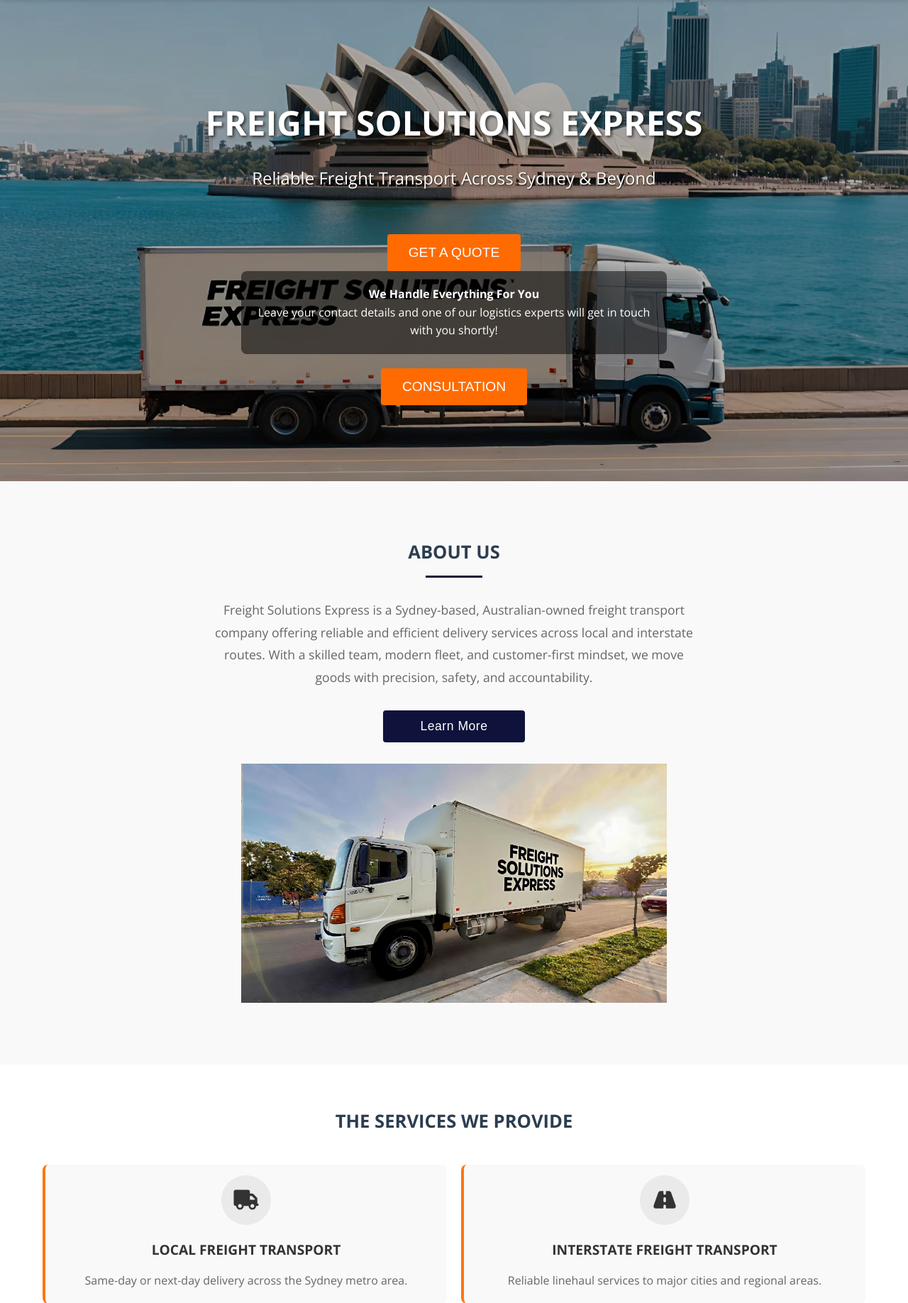
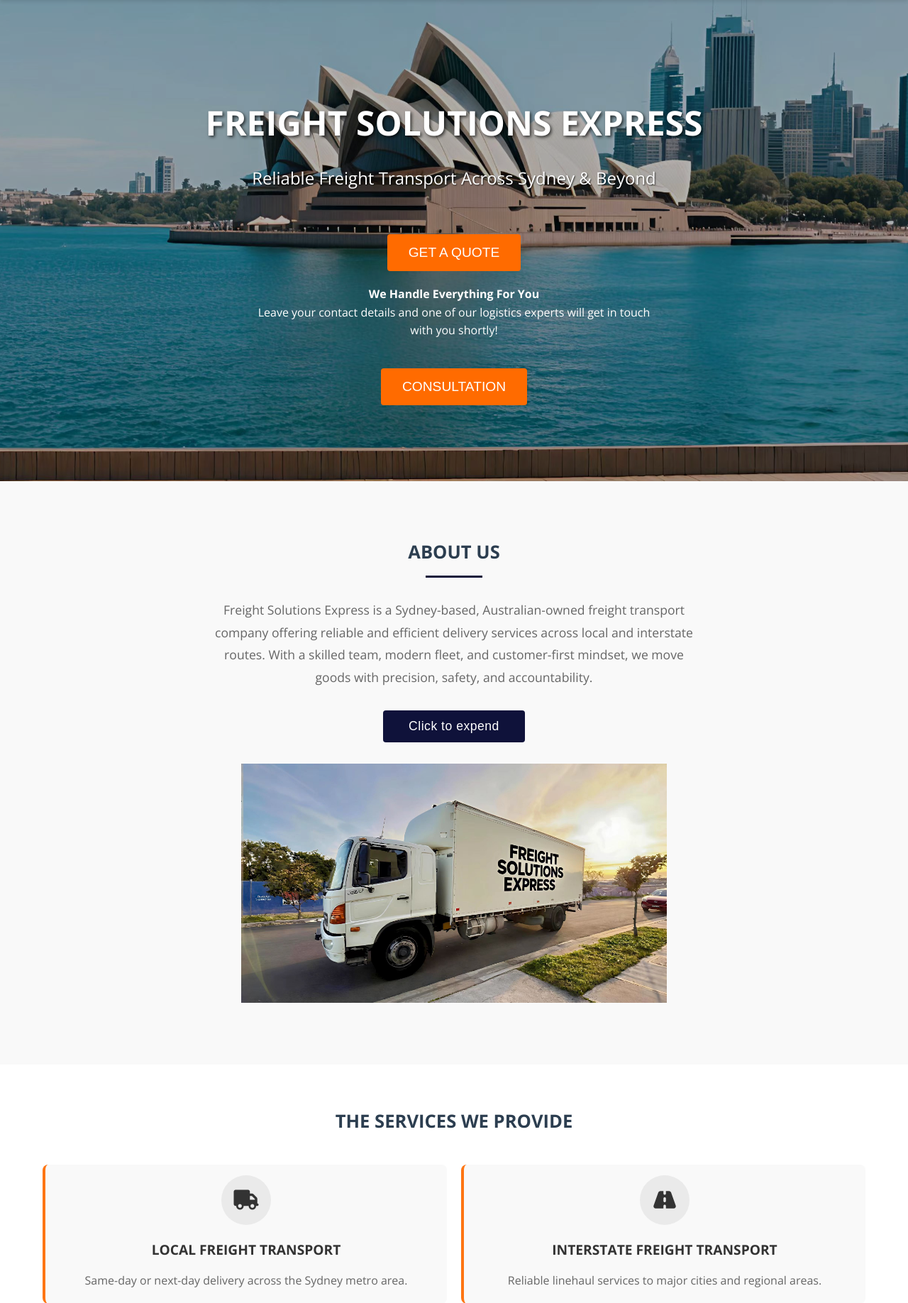
Before and after one commit to yanmian123/FREIGHT-SOLUTIONS-EXPRESS, a Django app: page / in a window 1280 px wide. Shown: the part 122-1958 px from the top of the page at 71% size. Run offline with Django 5.2, Linux system fonts and the light colour scheme; some libraries are stand-ins or nearby versions.

Commit message:
修改表单框，更新图片

```diff
--- a/main/templates/index.html
+++ b/main/templates/index.html
@@ -16,6 +16,15 @@
     <!-- 引入样式 -->
     <link rel="stylesheet" href="{% static 'css/style.css' %}">
     <!-- 懒加载库 -->
+<style>
+    html {
+        background-image: url("{% static 'images/hero_.jpg' %}");
+        background-size: cover;
+        background-position: center;
+        background-attachment: fixed;
+        background-repeat: no-repeat;
+    }
+</style>
     <script src="https://cdnjs.cloudflare.com/ajax/libs/lazysizes/5.3.2/lazysizes.min.js"></script>
 
         {% comment %} <!-- 在head标签内添加 -->
@@ -253,7 +262,7 @@
              With a skilled team, modern fleet, and customer-first mindset, we move goods with precision, safety, and accountability.</p>
 
         <!-- 新增：展开/收起按钮 -->
-        <button class="about-toggle">Learn More</button>
+        <button class="about-toggle">Click to expend</button>
         {% comment %} <img src="static\images\truck2.jpg" alt="图片描述" width="364px" height="258px"> {% endcomment %}
         <div class="about-image">
         <!-- 注意：src 替换为你的实际图片路径 -->
--- a/main/views.py
+++ b/main/views.py
@@ -64,7 +64,7 @@
 
 from django.shortcuts import render
 from django.core.mail import send_mail, BadHeaderError
-from django.http import HttpResponse
+from django.http import HttpResponse, JsonResponse
 from .forms import ContactForm, QuickInquiryForm
 
 def index(request):
@@ -119,13 +119,30 @@ def index(request):
                     ['freightsol.express@gmail.com'],
                     fail_silently=False,
                 )
-                return HttpResponse('<script>alert("Request submitted successfully! We\'ll contact you shortly."); window.history.back();</script>')
+            #     return HttpResponse('<script>alert("Request submitted successfully! We\'ll contact you shortly."); window.history.back();</script>')
+            # except BadHeaderError:
+            #     return HttpResponse("Invalid header found.")
+            # except Exception as e:
+            #     print(f"Email error: {str(e)}")
+            #     return HttpResponse('<script>alert("Your request was received, but we couldn\'t send the email. Please contact us directly."); window.history.back();</script>')
+                # 返回成功JSON响应
+                return JsonResponse({
+                    'status': 'success',
+                    'message': 'Request submitted successfully! We\'ll contact you shortly.'
+                })
+
             except BadHeaderError:
-                return HttpResponse("Invalid header found.")
+                return JsonResponse({
+                    'status': 'error',
+                    'message': 'Invalid header found. Please try again.'
+                })
+
             except Exception as e:
                 print(f"Email error: {str(e)}")
-                return HttpResponse('<script>alert("Your request was received, but we couldn\'t send the email. Please contact us directly."); window.history.back();</script>')
-
+                return JsonResponse({
+                    'status': 'error',
+                    'message': 'Your request was received, but we couldn\'t send the email. Please contact us directly.'
+                })
     return render(request, 'index.html', {
         'business_info': business_info,  # 传入硬编码的业务信息
         'form': contact_form,
--- a/static/css/style.css
+++ b/static/css/style.css
@@ -177,7 +177,7 @@ body {
 .hero-info {
     max-width: 600px;
     margin: 0 auto;
-    background: rgba(0, 0, 0, 0.5);
+    /* background: rgba(0, 0, 0, 0.5); */
     padding: 20px;
     border-radius: 8px;
 }
@@ -1108,14 +1108,13 @@ body {
 
 
 
-html {
-    /* background-image: url('https://cdn.lugc.link/dd8b249a-8e5d-43f2-ae5e-92f071457dc9/-/format/auto/'); */
-    background-image: url('../../static/images/truck6_hero.jpg');
+/* html {
+    background-image: url("{% static 'images/hero_.jpg' %}");
     background-size: cover;
     background-position: center;
     background-attachment: fixed;
     background-repeat: no-repeat;
-}
+} */
 
 
 
```
Also changed, not shown: static/images/hero_.jpg (added).
